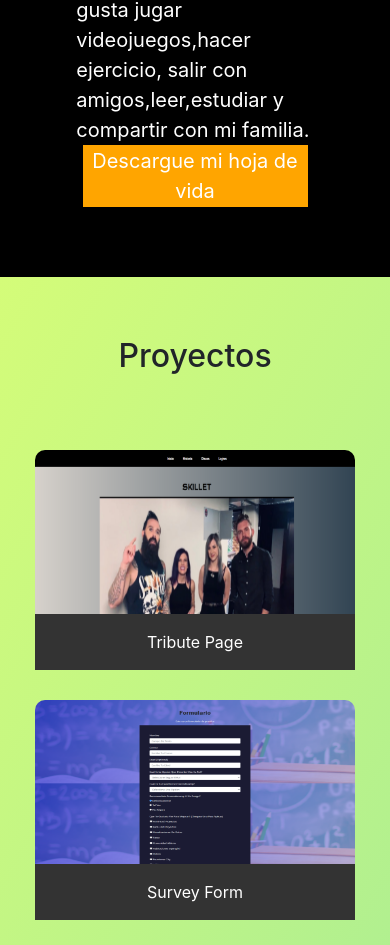
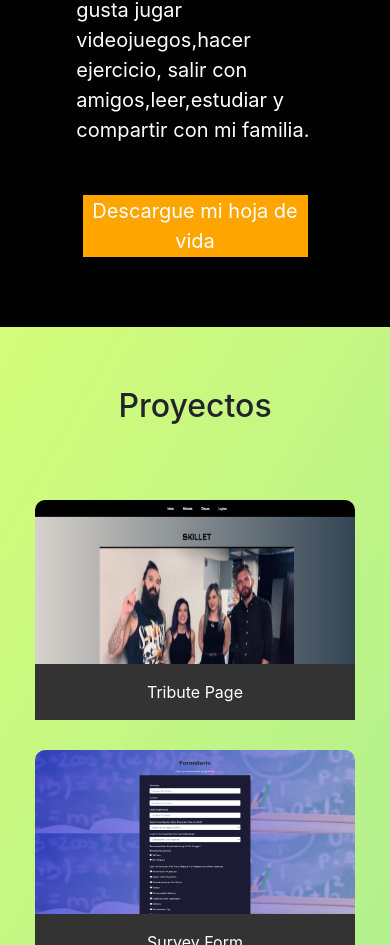
Before and after one commit to kira4489/PortafolioViejo, a React (Create React App) app: page / in a window 390 px wide. Shown: the part 1953-2898 px from the top of the page. Built offline with nearby package versions, Linux system fonts and the light colour scheme.

Commit message:
actualizaciones

```diff
--- a/src/Components/About/About.css
+++ b/src/Components/About/About.css
@@ -40,11 +40,11 @@
   font-size: 20px;
   display: block;
   margin: 0 auto;
-  /* max-width: 20%; */
+  max-width: 20%;
   background-color: #ffa500;
   border: 1px solid #ffa500;
   color: white;
-  margin-top: 50px auto 0;
+  margin-top: 50px;
 }
 
 @media (max-width: 1600px) {
@@ -75,6 +75,6 @@
     width: 95%;
   }
   .texto a{
-    width: 90% !important;
+    max-width: 90%;
+  }
 }
-}
```
